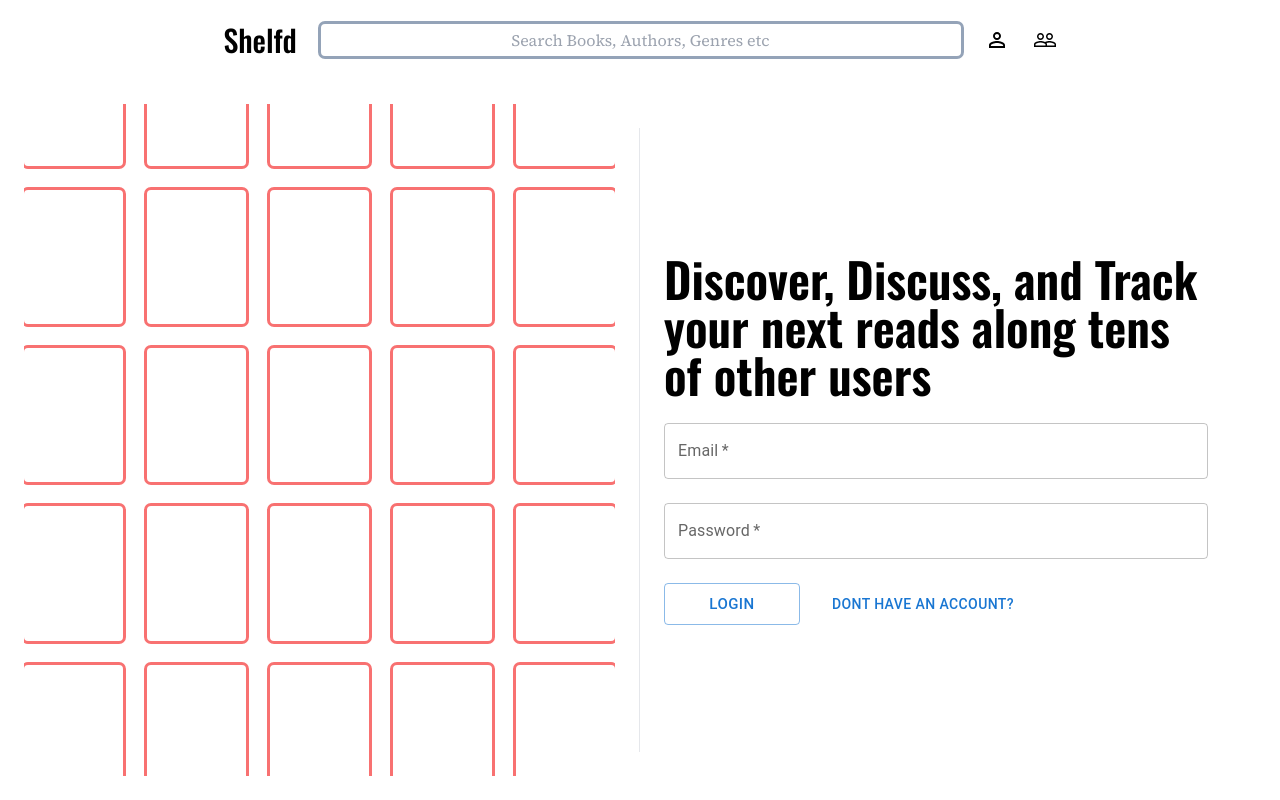
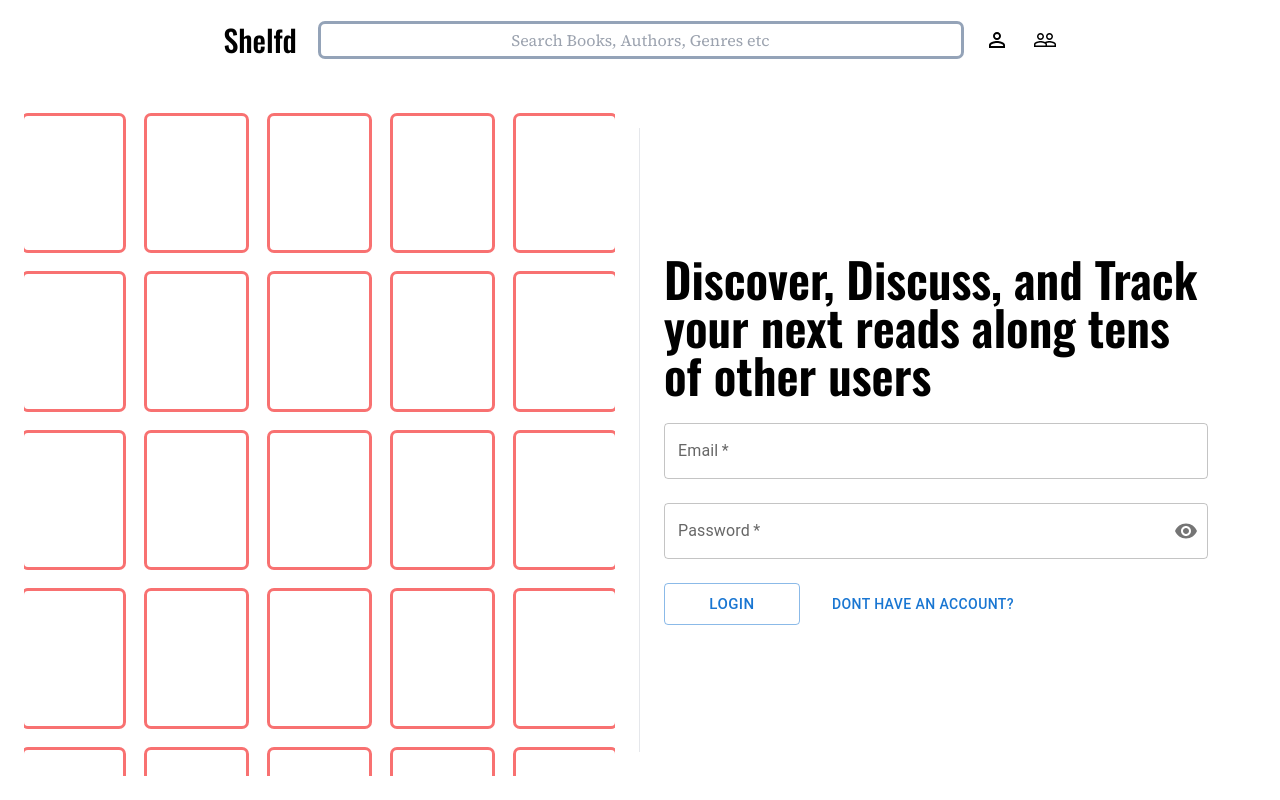
Before and after one commit to Ben-Langlois/Shelfd, a React (Create React App) app: page / in a window 1280 px wide. Built offline with nearby package versions, Linux system fonts and the light colour scheme.

Commit message:
lots of progress of form validation

```diff
--- a/src/App.js
+++ b/src/App.js
@@ -1,8 +1,11 @@
 import './App.scss';
 import $, { event } from 'jquery';
+import {useState, useEfffect} from 'react';
 import Header from './header.js';
 import Button from '@mui/material/Button';
-import { TextField } from '@mui/material';
+import Visibility from '@mui/icons-material/Visibility';
+import VisibilityOff from '@mui/icons-material/VisibilityOff';
+import { TextField, FormControl, InputLabel, InputAdornment, OutlinedInput, IconButton } from '@mui/material';
 
 const toggleForm = (form) => {
   $('#login').toggleClass('hidden');
@@ -10,59 +13,50 @@ const toggleForm = (form) => {
 }
 
 /* Currently
-- making array of book divs w/ bookStyle as classes, so there arent a bajillion ind divs in primary and secondary
+  - adding book covers to display in infinite scroll
+  - having text inputs get error prop instead of changing border color to red, which cuts through label
+  - email validation
+  - strong password
+  - clearForm()
+  - fix flex row mishap for infinite scroll when window is resized
 */
 
 const Landing = () => {
+  const [showPassword, setShowPassword] = useState(false);
+
+  const handleClickShowPassword = () => setShowPassword((show) => !show);
+
+  const handleMouseDownPassword = (event) => {
+    event.preventDefault();
+  };
+
+
 
   const bookStyle = 'outline outline-red-400 rounded w-1/6 h-1/5';
 
-  const loginSubmit = (e) => {
+  const formSubmit = (form) => {
     // e.preventDefault();
     let valid = true;
-    let email = $('#login input#email');
-    let password = $('#login input#password');
+    let email = $(`#${form} input#email`);
+    let password = $(`#${form} input#password`);
 
     // email field validation
     if(!email.val()){
       email.addClass('outline outline-red-400 rounded');
       valid = false;
+    } else {
+      email.removeClass('outline outline-red-400 rounded');
     }
 
     // pass word field validation
     if(!password.val()){
       password.addClass('outline outline-red-400 rounded');
       valid = false;
+    } else {
+      password.removeClass('outline outline-red-400 rounded');
     }
     // backend validation
     if(valid){
-      // reset input styles
-      // this is where the backend will interact w front
-    }
-  }
-
-  const signupSubmit = (e) => {
-    // e.preventDefault();
-    let valid = true;
-    let email = $('#signup input#email');
-    let password = $('#signup input#password');
-
-    // email field validation
-    if(!email.val()){
-      email.addClass('outline outline-red-400 rounded');
-      valid = false;
-    }
-
-    // pass word field validation
-    if(!password.val()){
-      password.addClass('outline outline-red-400 rounded');
-      valid = false;
-    }
-
-    // backend validation
-    if(valid){
-      // reset input styles
-
       // this is where the backend will interact w front
     }
   }
@@ -134,21 +128,58 @@ const Landing = () => {
           <h1 className='text-5xl font-semibold font-display'>Discover, Discuss, and Track your next reads along tens of other users</h1>
         </div>
         <form id='login' className='flex flex-col flex-wrap gap-6'> {/* login form to display */}
-          <TextField id='email' required label="Email" variant="outlined" />
-          <TextField id='password' required label="Password" variant="outlined" />
-          {/* need show password option*/}
+          <TextField id='email' className='!font-sans' required label="Email" variant="outlined" />
+          {/* <TextField id='password' required label="Password" variant="outlined" /> */}
+          <FormControl  variant="outlined" required >
+            <InputLabel htmlFor="password-label">Password</InputLabel>
+            <OutlinedInput
+              id="password"
+              type={showPassword ? 'text' : 'password'}
+              endAdornment={
+                <InputAdornment position="end">
+                  <IconButton
+                    aria-label="toggle password visibility"
+                    onClick={handleClickShowPassword}
+                    onMouseDown={handleMouseDownPassword}
+                    edge="end"
+                  >
+                    {showPassword ? <VisibilityOff /> : <Visibility />}
+                  </IconButton>
+                </InputAdornment>
+              }
+              label="Password"
+            />
+          </FormControl>
           <div id='buttons' className='flex gap-6 items-center'>
-            <Button size='large' className='h-1/4 w-1/4' variant="outlined" onClick={() => loginSubmit()}>Login</Button>
+            <Button size='large' className='h-1/4 w-1/4' variant="outlined" onClick={() => formSubmit('login')}>Login</Button>
             <Button className='h-1/4' variant="text" onClick={() => toggleForm()}>Dont have an account?</Button>
           </div>
         </form>
         <form id='signup' className='hidden flex flex-col flex-wrap gap-6'> {/* signup form to display */}
           <TextField id='firstName' label="First Name" variant="outlined" />
           <TextField id='email' required label="Email" variant="outlined" />
-          <TextField id='password' required label="Password" variant="outlined" />
-          {/* need show password option*/}
+          <FormControl  variant="outlined" required >
+            <InputLabel htmlFor="password-label">Password</InputLabel>
+            <OutlinedInput
+              id="password"
+              type={showPassword ? 'text' : 'password'}
+              endAdornment={
+                <InputAdornment position="end">
+                  <IconButton
+                    aria-label="toggle password visibility"
+                    onClick={handleClickShowPassword}
+                    onMouseDown={handleMouseDownPassword}
+                    edge="end"
+                  >
+                    {showPassword ? <VisibilityOff /> : <Visibility />}
+                  </IconButton>
+                </InputAdornment>
+              }
+              label="Password"
+            />
+          </FormControl>
           <div id='buttons' className='flex gap-6 items-center'>
-            <Button size='large' className='h-1/4 w-1/4' variant="outlined" onClick={() => signupSubmit()}>Sign Up</Button>
+            <Button size='large' className='h-1/4 w-1/4' variant="outlined" onClick={() => formSubmit('signup')}>Sign Up</Button>
             <Button className='h-1/4' variant="text" onClick={() => toggleForm()}>Back</Button>
           </div>
         </form>
--- a/tailwind.config.js
+++ b/tailwind.config.js
@@ -1,5 +1,6 @@
 /** @type {import('tailwindcss').Config} */
 module.exports = {
+  important: true,
   content: [
     "./src/**/*.{js,jsx,ts,tsx}",
   ],
```
